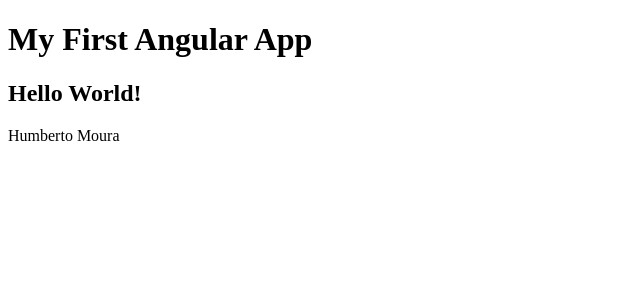
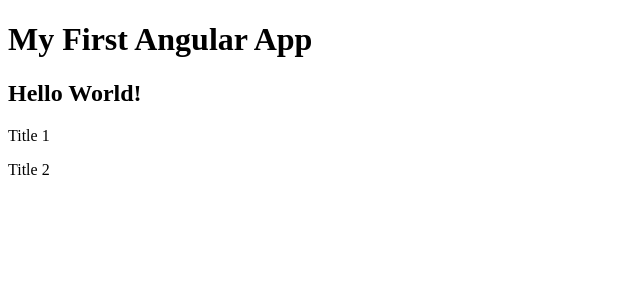
Before and after one commit to hbsmoura/angular-course, an Angular app: page / in a window 1280 px wide. Shown: the top 300 px of the page, without its empty margins (0-640 px from the left). Built offline with nearby package versions, Linux system fonts and the light colour scheme.

Commit message:
Implements OnChanges

```diff
--- a/src/app/app.component.html
+++ b/src/app/app.component.html
@@ -2,6 +2,7 @@
 
 <h2>Hello World!</h2>
 
-<app-title name="Humberto Moura"></app-title>
+<app-title name="Title 1"></app-title>
+<app-title name="Title 2"></app-title>
 
 <router-outlet></router-outlet>
--- a/src/app/title/title.component.ts
+++ b/src/app/title/title.component.ts
@@ -1,14 +1,22 @@
-import { Component, Input, OnInit } from '@angular/core';
+import { Component, Input, OnChanges, OnInit, SimpleChanges } from '@angular/core';
 
 @Component({
   selector: 'app-title',
   templateUrl: './title.component.html',
   styleUrls: ['./title.component.css']
 })
-export class TitleComponent implements OnInit {
+export class TitleComponent implements OnInit, OnChanges {
   @Input() name: string = '';
 
+  constructor() {
+    console.log('constructor -' + this.name);
+  }
+
+  ngOnChanges(): void {
+    console.log('onChanges -' + this.name);
+  }
+
   ngOnInit(): void {
-    this.name = '' ? 'Other name' : this.name ;
+    console.log('onInit -' + this.name);
   }
 }
```
